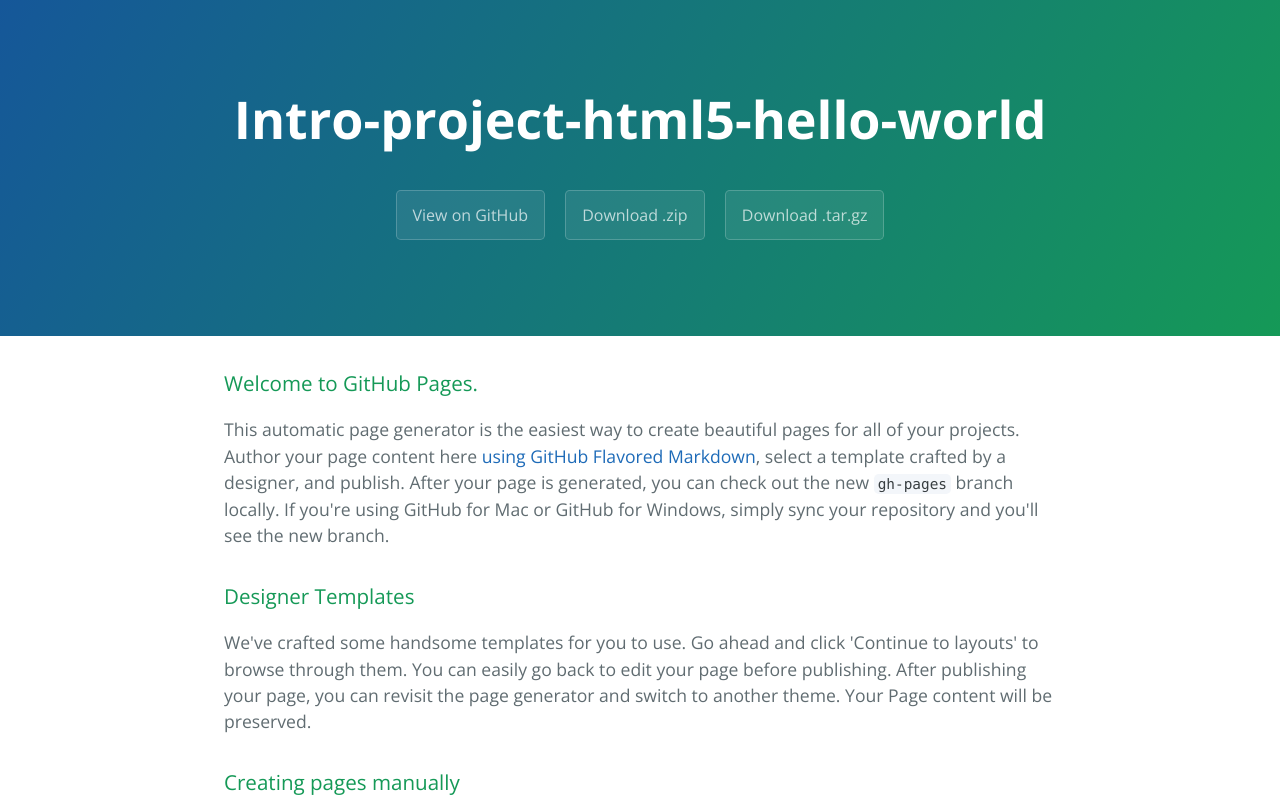
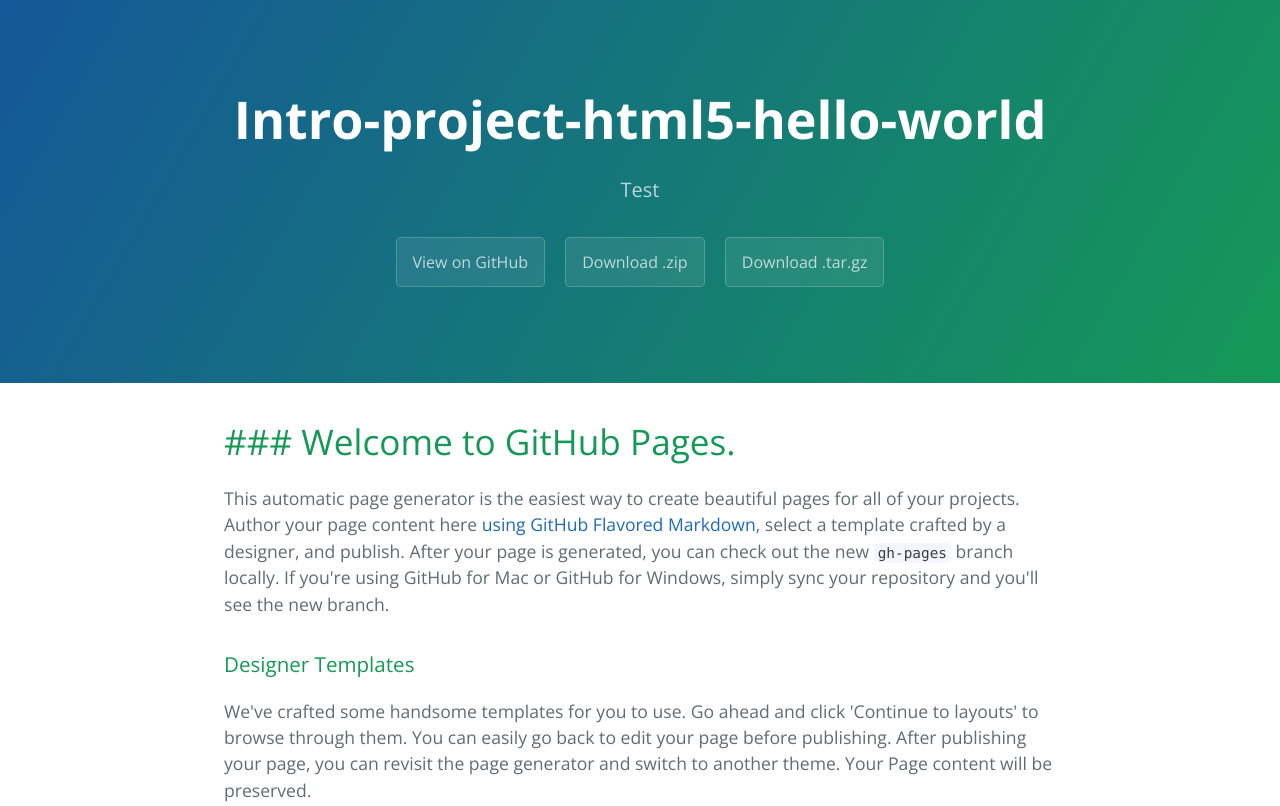
Before and after one commit to rafaellross/intro-project-html5-hello-world, a plain HTML site: page index.html in a window 1280 px wide. Shown: the top 806 px of the page. Drawn offline with nearby package versions, Linux system fonts and the light colour scheme.

Commit message:
Create gh-pages branch via GitHub

```diff
--- a/index.html
+++ b/index.html
@@ -12,15 +12,15 @@
   <body>
     <section class="page-header">
       <h1 class="project-name">Intro-project-html5-hello-world</h1>
-      <h2 class="project-tagline"></h2>
+      <h2 class="project-tagline">Test</h2>
       <a href="https://github.com/rafaellross/intro-project-html5-hello-world" class="btn">View on GitHub</a>
       <a href="https://github.com/rafaellross/intro-project-html5-hello-world/zipball/master" class="btn">Download .zip</a>
       <a href="https://github.com/rafaellross/intro-project-html5-hello-world/tarball/master" class="btn">Download .tar.gz</a>
     </section>
 
     <section class="main-content">
-      <h3>
-<a id="welcome-to-github-pages" class="anchor" href="#welcome-to-github-pages" aria-hidden="true"><span class="octicon octicon-link"></span></a>Welcome to GitHub Pages.</h3>
+      <h1>
+<a id="-welcome-to-github-pages" class="anchor" href="#-welcome-to-github-pages" aria-hidden="true"><span class="octicon octicon-link"></span></a>### Welcome to GitHub Pages.</h1>
 
 <p>This automatic page generator is the easiest way to create beautiful pages for all of your projects. Author your page content here <a href="https://guides.github.com/features/mastering-markdown/">using GitHub Flavored Markdown</a>, select a template crafted by a designer, and publish. After your page is generated, you can check out the new <code>gh-pages</code> branch locally. If you're using GitHub for Mac or GitHub for Windows, simply sync your repository and you'll see the new branch.</p>
 
```
Also changed, not shown: params.json (+1 -1 lines).
